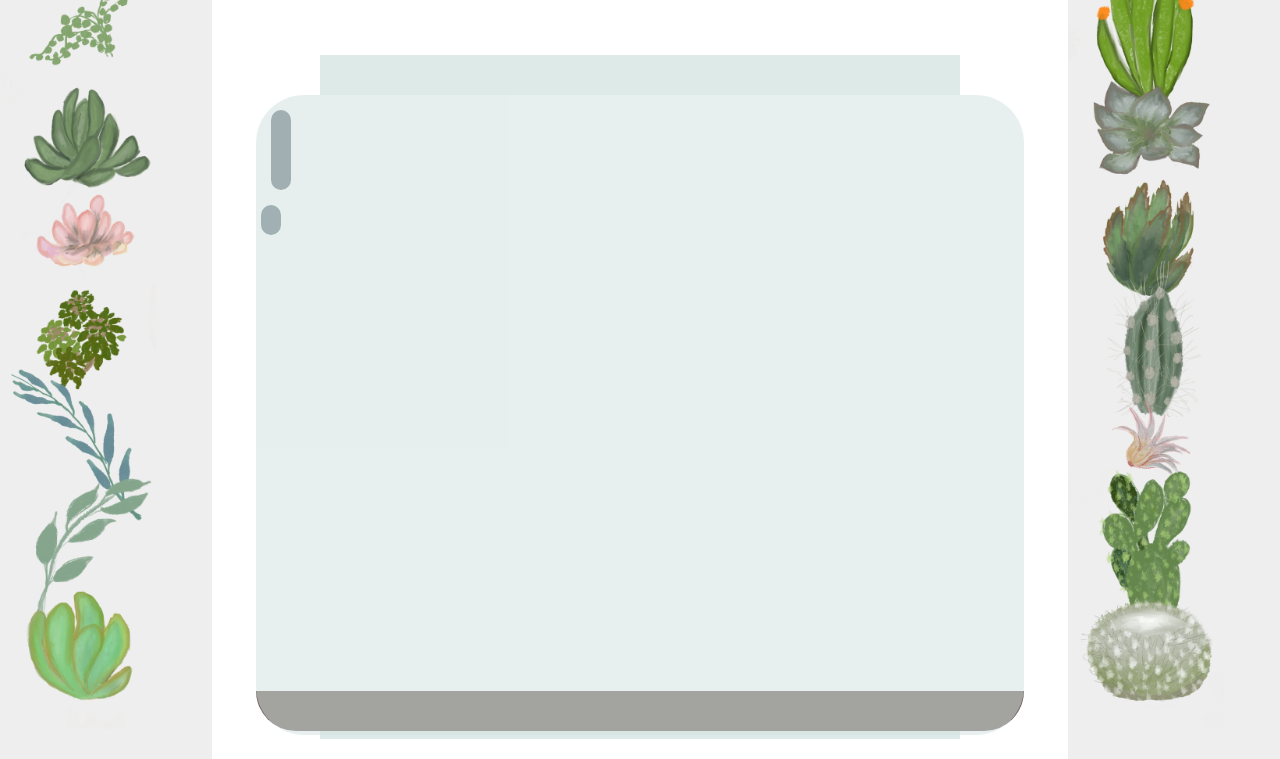
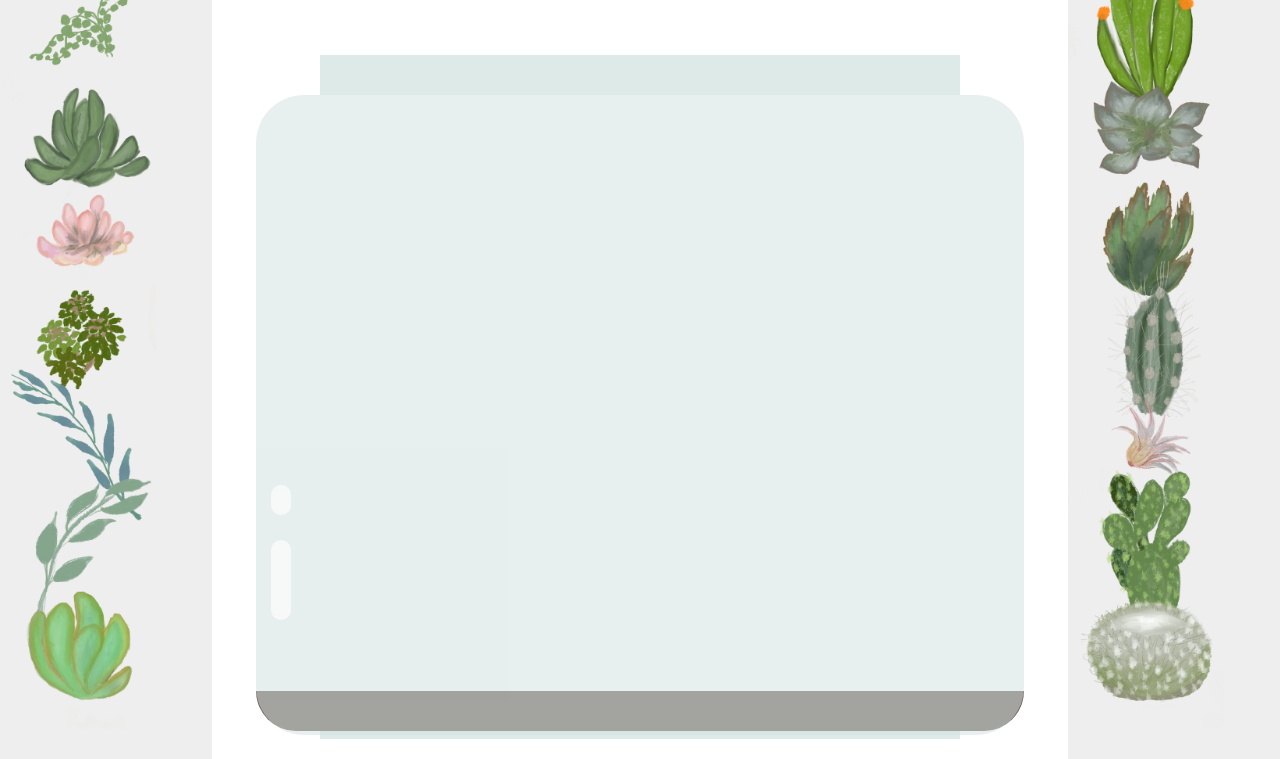
Before and after one commit to sup3rUman/terrarium, a plain HTML site: page index.html in a window 1280 px wide. Shown: the part 61-820 px from the top of the page. Drawn offline with Linux system fonts and the light colour scheme.

Commit message:
done with css $ html

```diff
--- a/index.html
+++ b/index.html
@@ -33,6 +33,15 @@
                     <img class="plant" alt="plant" id="plant7" src="./images/plant7.png" />
                 </div>
             </div>
+           <div id="terrarium">
+                <div class="jar-top"></div>
+                <div class="jar-walls">
+                    <div class="jar-glossy-long"></div>
+                    <div class="jar-glossy-short"></div>
+                </div>
+                <div class="dirt"></div>
+                <div class="jar-bottom"></div>
+            </div>
             <div id="right-container" class="container">
                 <div class="plant-holder">
                     <img class="plant" alt="plant" id="plant8" src="./images/plant8.png" />
@@ -56,15 +65,7 @@
                     <img class="plant" alt="plant" id="plant14" src="./images/plant14.png" />
                 </div>
             </div>
-            <div id="terrarium">
-                <div class="jar-top"></div>
-                <div class="jar-walls">
-                    <div class="jar-glossy-long"></div>
-                    <div class="jar-glossy-short"></div>
-                </div>
-                <div class="dirt"></div>
-                <div class="jar-bottom"></div>
-            </div>
+
         </div>
     </body>
 </html>
--- a/style.css
+++ b/style.css
@@ -31,6 +31,11 @@ h1 {
 	position: relative;
 	height: 13%;
 	left: -10px;
+}
+#page{
+    display: grid;
+    grid-template-rows: 1fr 3fr 1fr;
+
 }
 
 .plant {
@@ -78,7 +83,7 @@ h1 {
 	height: 5%;
 	background: #3a241d;
 	position: absolute;
-	border-radius: 0 0 4rem 4rem;
+	border-radius: 0 0 3rem 3rem;
 	bottom: 1%;
 	left: 20%;
 	opacity: 0.7;
@@ -88,18 +93,24 @@ h1 {
 .jar-glossy-long {
     height: 80px;
     width: 20px;
-    background-color: rgb(70, 97, 105);
+	background: #f0f5f4;
     border-radius: 1rem;
     margin-top: 15px;
     margin-left: 15px;
     margin-bottom: 15px;
+    display: flex;
+    position: absolute;
+    bottom: 100px;
 }
 .jar-glossy-short {
     height: 30px;
     width: 20px;
-    background-color: rgb(70, 101, 105);
+	background: #f0f5f4;
     border-radius: 1rem;
-    margin-top: ;
+    margin-top: 20px;
     margin-left: 5px;
-
+    display: flex;
+    position: absolute;
+    bottom: 220px;
+    left: 10px;
 }
```
